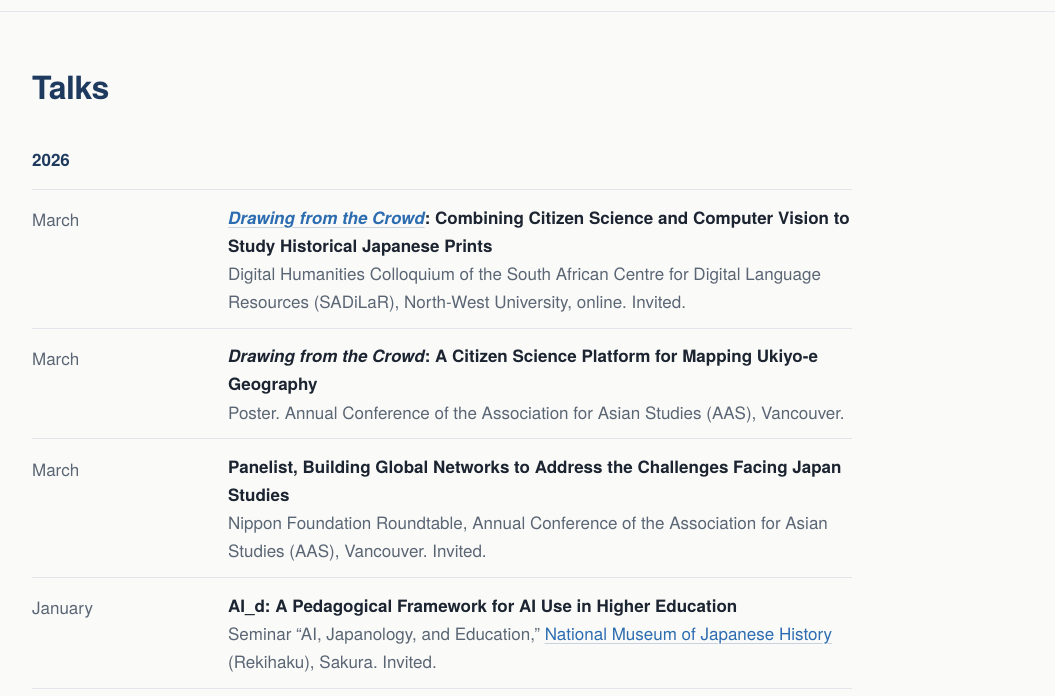
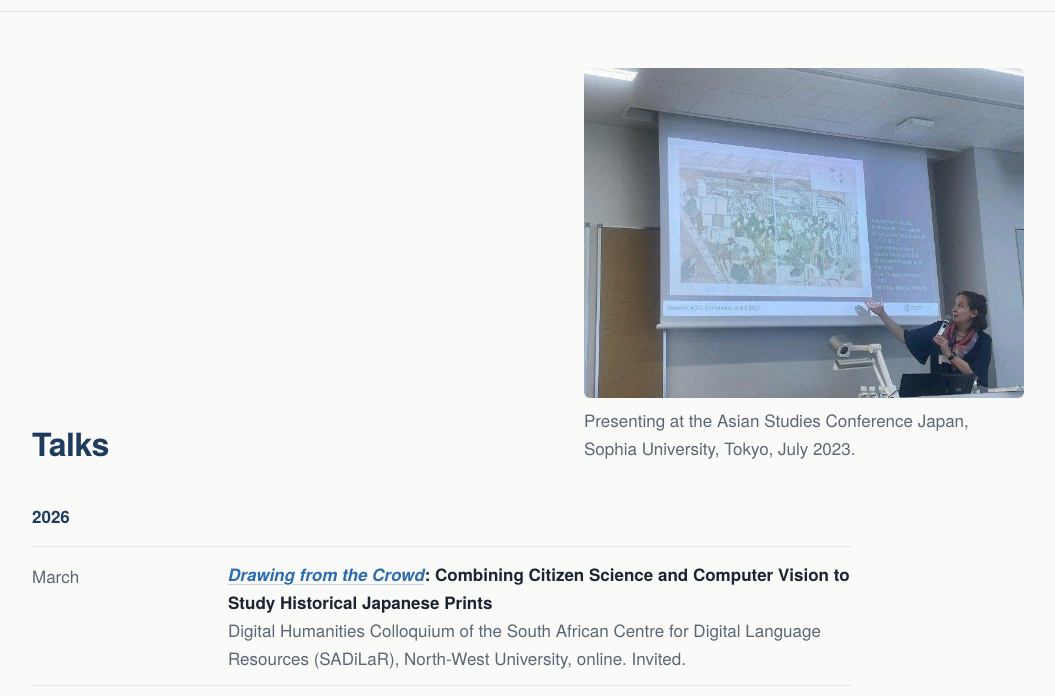
Before and after one commit to stesantschi/santschi.theprintlab.org, a plain HTML site: page talks.html in a window 1280 px wide. Shown: the part 59-755 px from the top of the page, without its empty margins (112-1167 px from the left). Drawn offline with Linux system fonts and the light colour scheme.

Commit message:
Research, Talks, CV: photograph beside the page title instead of at the end
Co-Authored-By: Claude Opus 5.5 <noreply@anthropic.com>
Claude-Session: https://claude.ai/code/session_01DUYeUA8pUhSGkuqSi96HBs

```diff
--- a/style.css
+++ b/style.css
@@ -231,6 +231,14 @@ footer .container { display: flex; justify-content: space-between; flex-wrap: wr
 .page-head h1 { font-size: var(--title); line-height: 1.15; font-weight: 700; color: var(--navy); letter-spacing: -0.015em; }
 .page-head p { color: var(--muted); margin-top: 0.5rem; max-width: var(--measure); }
 .page-head + section { border-top: 0; padding-top: 2.5rem; }
+/* Page heads with a photograph beside the title (Research, Talks, CV) */
+.page-head-figure .container { display: grid; grid-template-columns: minmax(0, 1fr) minmax(0, 440px); gap: 1.5rem 3rem; align-items: end; }
+.head-figure { margin: 0; }
+.head-figure img { display: block; width: 100%; height: auto; border-radius: var(--radius); }
+.head-figure figcaption { font-size: var(--step--1); color: var(--muted); margin-top: 0.5rem; }
+@media (max-width: 700px) {
+    .page-head-figure .container { grid-template-columns: 1fr; }
+}
 
 /* Unfoldable lists */
 details.more { max-width: 820px; margin-top: 1rem; }
--- a/talks.html
+++ b/talks.html
@@ -31,9 +31,15 @@
     </nav>
 
     <main id="main">
-        <header class="page-head">
+        <header class="page-head page-head-figure">
             <div class="container">
+                <div class="head-text">
                 <h1>Talks</h1>
+                </div>
+                <figure class="head-figure">
+                    <img src="Santschi_ASCJ_2023.jpg" alt="Stephanie Santschi presenting a Hokusai illustrated book on a projected slide" width="720" height="540">
+                    <figcaption>Presenting at the Asian Studies Conference Japan, Sophia University, Tokyo, July 2023.</figcaption>
+                </figure>
             </div>
         </header>
 
@@ -119,10 +125,6 @@
                         <li><span class="when">March</span><span class="what"><strong>Capturing the Moment Over Three Hundred Years: The Rieder Collection of Japanese Woodblock Prints; The Burgdorf Ethnographic Museum and the project of the Chair of East Asian Art History</strong><span class="sub">Symposium Moving Art between East Asia and the West, University of Zurich</span></span></li>
                         </ul>
                     </details>
-                    <figure class="feature">
-                        <img src="Santschi_ASCJ_2023.jpg" alt="Stephanie Santschi presenting a Hokusai illustrated book on a projected slide" width="720" height="540" loading="lazy" style="max-width:560px">
-                        <figcaption>Presenting at the Asian Studies Conference Japan, Sophia University, Tokyo, July 2023.</figcaption>
-                    </figure>
                 </div>
             </div>
         </section>
```
Also changed, not shown: cv.html (+7 -5 lines), research.html (+7 -5 lines).
